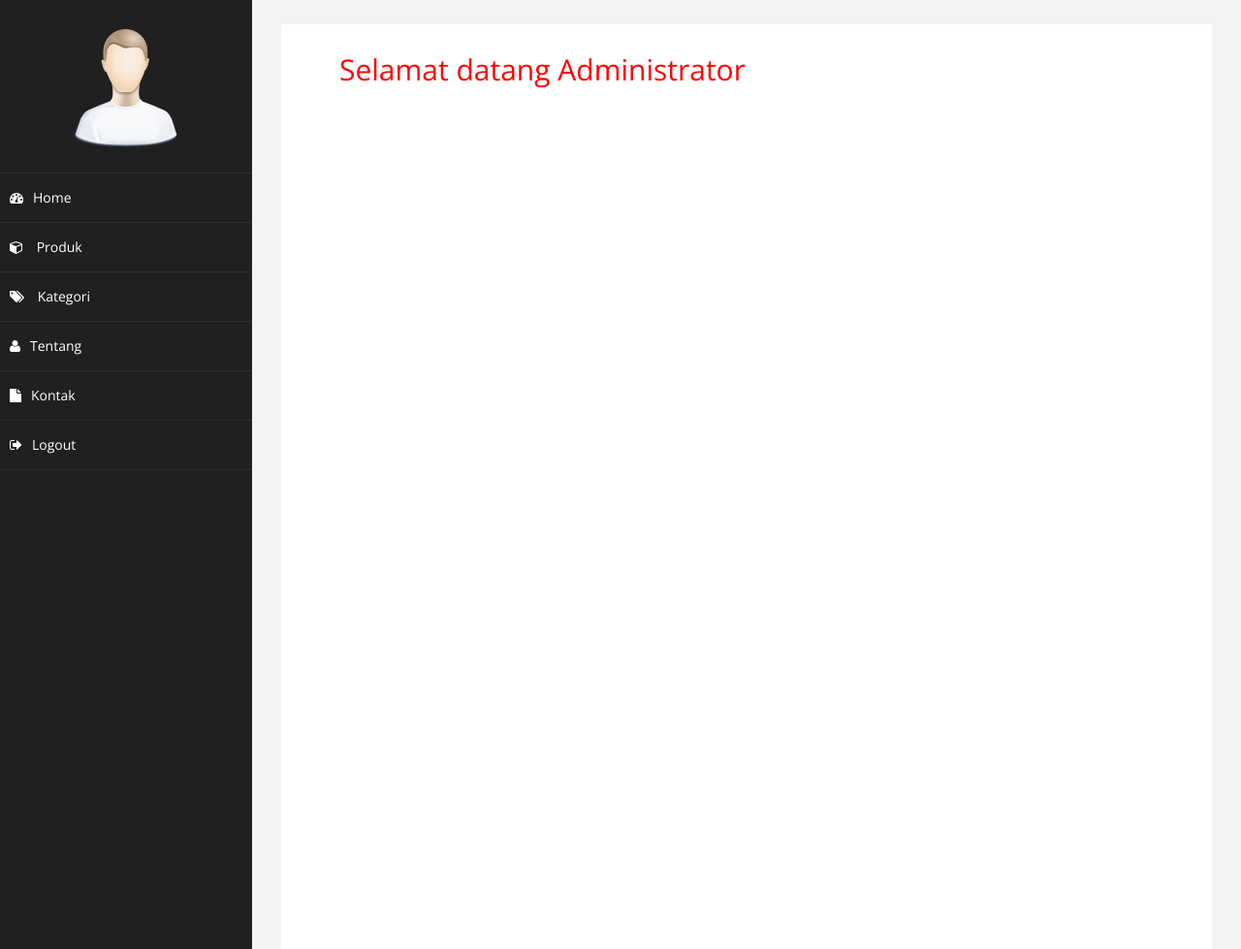
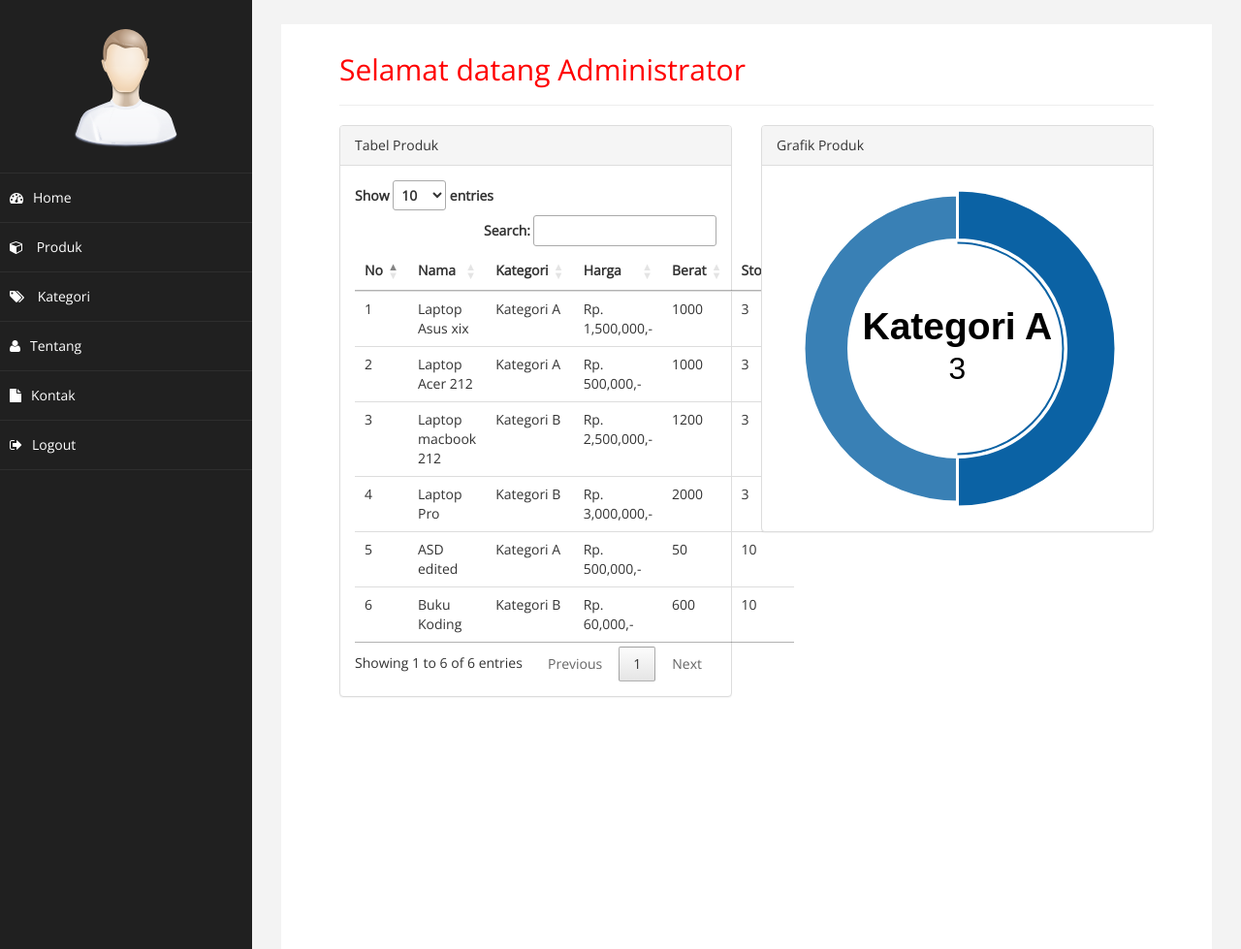
Before and after one commit to itsmefdil/web-katalog-produk-php-native, a PHP site: page /admin/index.php in a window 1280 px wide. Shown: the part 60-1039 px from the top of the page at 97% size. Run offline with PHP 8.4, Linux system fonts and the light colour scheme; a user stored in the database is signed in; data comes from the database, SQL or seed files in the repository.

Commit message:
:zap: fix final

```diff
--- a/admin/home.php
+++ b/admin/home.php
@@ -1,5 +1,57 @@
 <h2>Selamat datang Administrator</h2>
+<hr>
+<div class="row">
+    <div class="col-sm-6">
+    <div class="panel panel-default">
+            <div class="panel-heading">
+                Tabel Produk
+            </div>
+            <div class="panel-body">
+        <table class="table table" id="datatables">
+            <thead>
+                <tr>
+                    <th>No</th>
+                    <th>Nama</th>
+                    <th>Kategori</th>
+                    <th>Harga</th>
+                    <th>Berat</th>
+                    <th>Stok</th>
+                </tr>
+            </thead>
+            <tbody>
 
-<!-- <pre> -->
-  <?php // print_r($_SESSION); ?>
-<!-- </pre> -->
+                <?php $no=1; ?>
+                <?php $ambil = $koneksi->query("SELECT * FROM produk LEFT JOIN kategori ON produk.id_kategori=kategori.id_kategori") ?>
+                <?php while($pecah = $ambil->fetch_assoc()): ?>
+                <tr>
+                    <td><?= $no; ?></td>
+                    <td><?= $pecah["nama_produk"]; ?></td>
+                    <td><?= $pecah['nama_kategori']; ?></td>
+                    <td>Rp.
+                        <?= number_format($pecah["harga_produk"]); ?>,-</td>
+                    <td><?= $pecah["berat_produk"]; ?></td>
+                    <td><?= $pecah['stok_produk']; ?></td>
+
+                </tr>
+                <?php $no++; ?>
+                <?php endwhile; ?>
+
+            </tbody>
+        </table>
+            </div>
+    </div>
+    </div>
+    <div class="col-sm-6">
+        <div class="panel panel-default">
+            <div class="panel-heading">
+                Grafik Produk
+            </div>
+            <div class="panel-body">
+                <div id="morris-donut-chart"></div>
+            </div>
+        </div>
+    </div>
+</div>
+
+</div>
+</div>
--- a/admin/index.php
+++ b/admin/index.php
@@ -30,7 +30,7 @@ if(!isset($_SESSION['admin'])){
             rel='stylesheet'
             type='text/css'/>
         <!-- JQUERY SCRIPTS -->
-        <script src="assets/js/jquery-1.10.2.js"></script>
+        <!-- <script src="assets/js/jquery-1.10.2.js"></script> -->
         <!-- summernote -->
         <link href="assets/summernote/summernote.css" rel="stylesheet">
         <script src="assets/jquery-3.5.1.min.js" crossorigin="anonymous"></script>
@@ -69,7 +69,7 @@ if(!isset($_SESSION['admin'])){
 		float: right;
 		font-size: 16px;">
                 &nbsp;
-                <a href="index.php?halaman=logout" class="btn btn-danger square-btn-adjust">Logout</a>
+                <a href="index.php?halaman=logout"  onclick="return confirm('Apakah anda ingin keluar dari halaman admin ?');" class="btn btn-danger square-btn-adjust">Logout</a>
             </div>
         </nav>
 
@@ -103,7 +103,7 @@ if(!isset($_SESSION['admin'])){
                             <i class="fa fa-file"></i>Kontak</a>
                     </li>
                     <li>
-                        <a href="index.php?halaman=logout">
+                        <a href="index.php?halaman=logout" onclick="return confirm('Apakah anda ingin keluar dari halaman admin ?');">
                             <i class="fa fa-sign-out"></i>Logout</a>
                     </li>
                 </ul>
@@ -182,7 +182,7 @@ if(!isset($_SESSION['admin'])){
     <script src="assets/js/morris/raphael-2.1.0.min.js"></script>
     <script src="assets/js/morris/morris.js"></script>
     <!-- CUSTOM SCRIPTS -->
-    <script src="assets/js/custom.js"></script>
+    <!-- <script src="assets/js/custom.js"></script> -->
     <!-- summernote -->
     <script src="assets/summernote/summernote.js"></script>
     <script>
@@ -195,5 +195,79 @@ if(!isset($_SESSION['admin'])){
 			$('#datatables').DataTable();
 		});
 	</script>
+
+	<script>
+
+/*=============================================================
+    Authour URI: www.binarycart.com
+    Version: 1.1
+    License: MIT
+
+    http://opensource.org/licenses/MIT
+
+    100% To use For Personal And Commercial Use.
+
+    ========================================================  */
+
+(function ($) {
+    "use strict";
+    var mainApp = {
+
+        main_fun: function () {
+            /*====================================
+            METIS MENU
+            ======================================*/
+            $('#main-menu').metisMenu();
+
+            /*====================================
+              LOAD APPROPRIATE MENU BAR
+           ======================================*/
+            $(window).bind("load resize", function () {
+                if ($(this).width() < 768) {
+                    $('div.sidebar-collapse').addClass('collapse')
+                } else {
+                    $('div.sidebar-collapse').removeClass('collapse')
+                }
+            });
+
+
+        //   MORRIS DONUT CHART
+
+            Morris.Donut({
+                element: 'morris-donut-chart',
+                data: [
+				<?php
+					$ambil = $koneksi->query("SELECT * FROM kategori");
+					while($pecah = $ambil->fetch_assoc()){
+						$jumlah = $koneksi->query("SELECT * FROM produk WHERE id_kategori = '".$pecah['id_kategori']."'")->num_rows;
+						echo "
+						{label: '".$pecah['nama_kategori']."',
+						 value: ".$jumlah."},";
+					}
+
+				?>
+
+			],
+                resize: true
+            });
+
+
+        },
+
+        initialization: function () {
+            mainApp.main_fun();
+
+        }
+
+    }
+    // Initializing ///
+
+    $(document).ready(function () {
+        mainApp.main_fun();
+    });
+
+}(jQuery));
+
+	</script>
 </body>
 </html>
--- a/admin/produk.php
+++ b/admin/produk.php
@@ -34,7 +34,7 @@
 			<td>Rp. <?= number_format($pecah["harga_produk"]); ?>,-</td>
 			<td><?= $pecah["berat_produk"]; ?></td>
 			<td>
-				<img src="../foto_produk/<?= $pecah["foto_produk"]; ?>" width="100">
+				<img src="../foto_produk/<?= $pecah['foto_produk']; ?>" width="100">
 			</td>
 			<td><?= $pecah['stok_produk']; ?></td>
 			<td>
```
Also changed, not shown: admin/kontak.php (+13 -1 lines), admin/tambahproduk.php (+5 -14 lines), component/footer.php (+20 -9 lines), component/kontak.php (+7 -2 lines), foto_produk/845921331396399p.jpg (added), foto_produk/f202001261940131.jpg (added), foto_produk/usaha-makanan-ringan-2.jpg (added), 2 other files.
